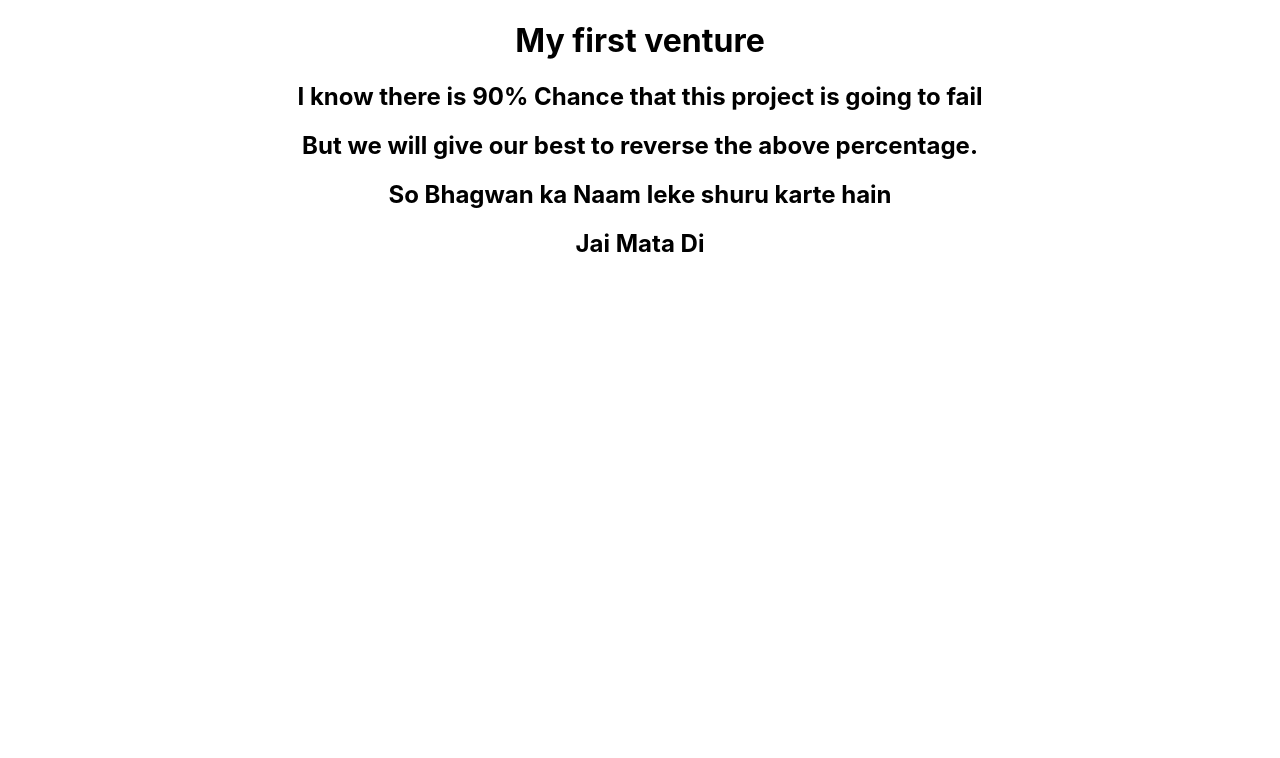
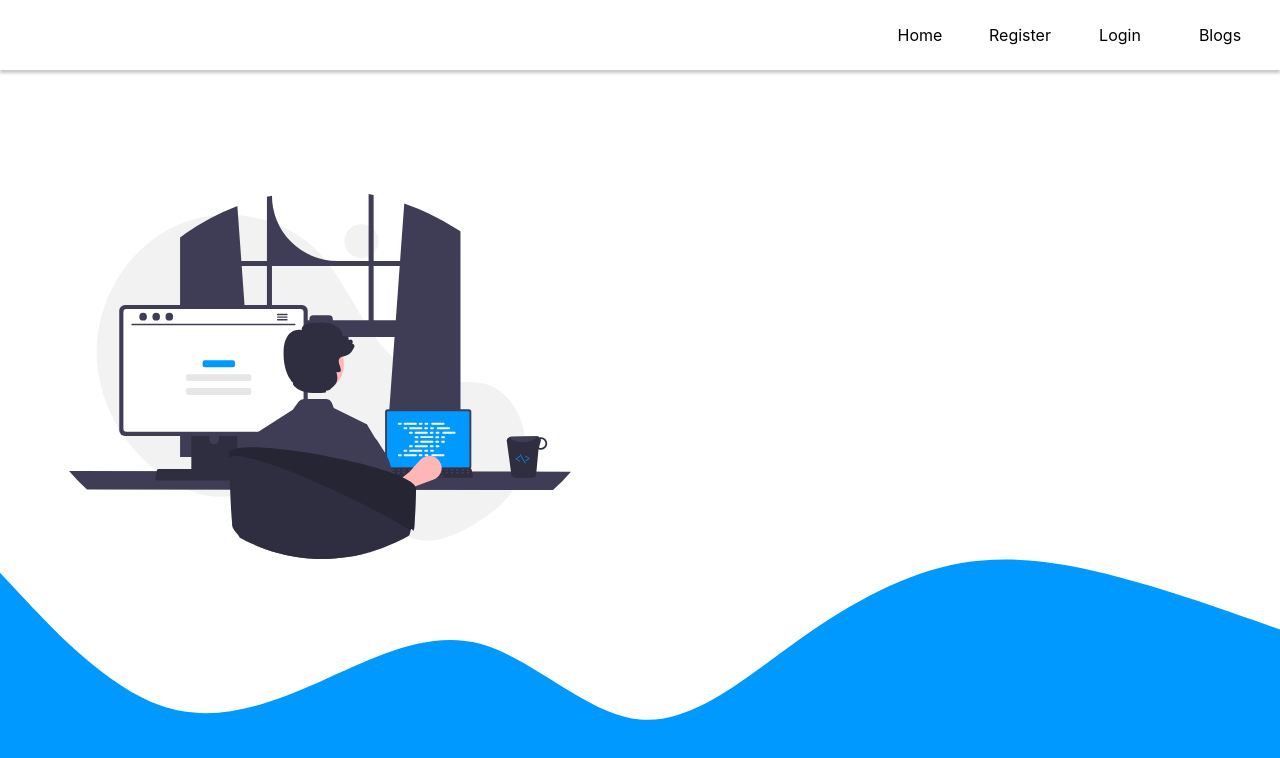
Before and after one commit to RoshanSharmaCodes/DevCommunity, a React (Create React App) app: page / in a window 1280 px wide. Shown: the top 758 px of the page. Built offline with nearby package versions, Linux system fonts and the light colour scheme.

Commit message:
Navbar and Landing Page Added

```diff
--- a/public/index.html
+++ b/public/index.html
@@ -25,6 +25,11 @@
       Learn how to configure a non-root public URL by running `npm run build`.
     -->
     <title>React App</title>
+    <style>
+      #root{
+        margin: 0;
+      }
+    </style>
   </head>
   <body>
     <noscript>You need to enable JavaScript to run this app.</noscript>
--- a/src/App.js
+++ b/src/App.js
@@ -1,14 +1,12 @@
-import logo from './logo.svg';
 import './App.css';
+import LandingPage from './Component/LandingPage/landingPage';
+import Navbar from './Component/Navbar/Navbar';
 
 function App() {
   return (
     <div className="App">
-      <h1>My first venture</h1>
-      <h2>I know there is 90% Chance that this project is going to fail</h2>
-      <h2>But we will give our best to reverse the above percentage.</h2>
-      <h2> So Bhagwan ka Naam leke shuru karte hain</h2>
-      <h2> Jai Mata Di </h2>
+      <Navbar/>
+      <LandingPage/>
     </div>
   );
 }
--- /dev/null
+++ b/src/Component/LandingPage/landingPage.css
@@ -0,0 +1,18 @@
+.landingMain{
+    position: relative;
+    height: calc( 100vh - 70px );
+}
+
+.landingCoding{
+    width: 50%;
+    height: 50%;
+    position: absolute;
+    left: 0%;
+    bottom: 33%;
+}
+
+.landingWave{
+    position: absolute;
+    bottom: 0;
+    left: 0;
+}
--- /dev/null
+++ b/src/Component/LandingPage/landingPage.jsx
@@ -0,0 +1,15 @@
+import React from 'react'
+import "./landingPage.css"
+
+const LandingPage = () => {
+  return (
+    <div className='landingContainer'>
+        <div className='landingMain'>
+            <img className='landingCoding' alt="codingGuy" src="assets/images/codingGuy.svg" />
+            <img className='landingWave' alt="wave" src='assets/images/wave.svg'/>
+        </div>
+    </div>
+  )
+}
+
+export default LandingPage;
--- /dev/null
+++ b/src/Component/Navbar/Navbar.css
@@ -0,0 +1,35 @@
+.navbarContainer{
+    box-shadow: 0px 3px 3px 0px rgba(199,199,199,1);
+}
+
+.navbarMain{
+    height: 70px;
+    display: flex;
+}
+
+.navbarLogo{
+    flex: 3;
+}
+
+.navbarButtons{
+    flex:7;
+    display: flex;
+    justify-content: right;
+    align-items: center;
+    margin-right: 10px;
+}
+
+.navbarButtons a{
+    text-decoration: none;
+    color: black;
+    height: 100%;
+    width: 100px;
+    display: flex;
+    align-items: center;
+    justify-content: center;
+}
+
+.navbarButtons a:hover{
+    border-bottom: 3px solid #0099ff;
+    color: #0099ff;
+}
--- /dev/null
+++ b/src/Component/Navbar/Navbar.jsx
@@ -0,0 +1,22 @@
+import React from "react"
+import "./Navbar.css"
+
+const Navbar = () => {
+  return (
+    <div className="navbarContainer">
+      <div className="navbarMain">
+        <div className="navbarLogo">
+
+        </div>
+        <div className="navbarButtons">
+          <a href="#">Home</a>
+          <a href="#">Register</a>
+          <a href="#">Login</a>
+          <a href="#">Blogs</a>
+        </div>
+      </div>
+    </div>
+  )
+}
+
+export default Navbar
```
Also changed, not shown: public/assets/images/codingGuy.svg (added), public/assets/images/wave.svg (added).
